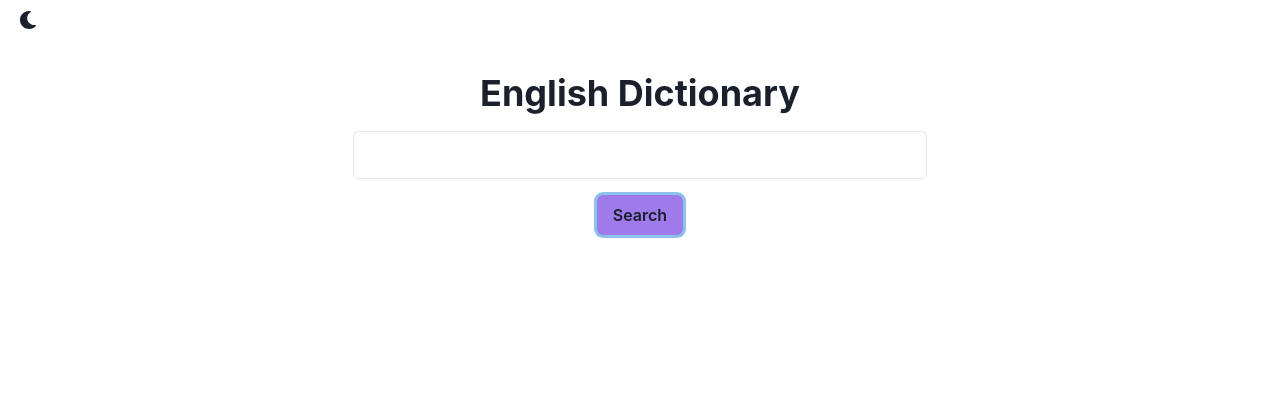
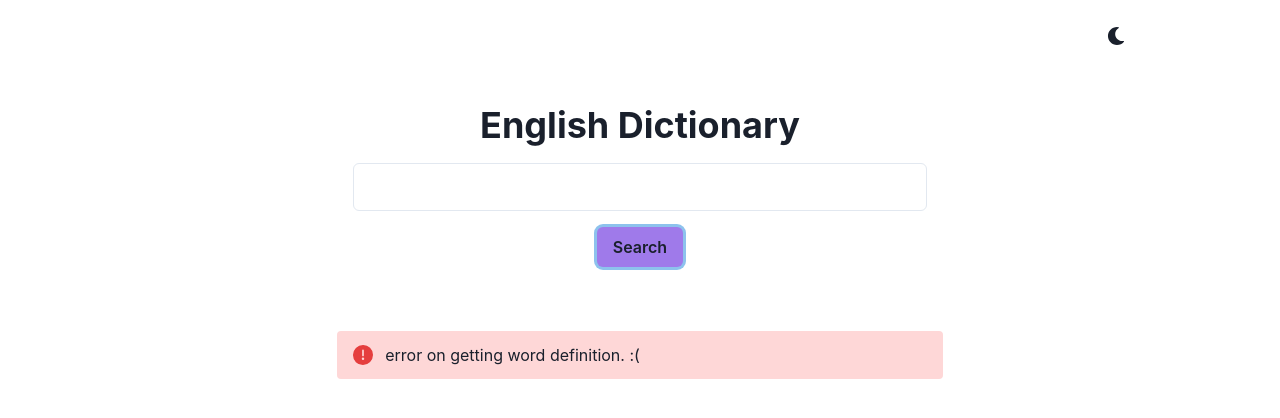
Before and after one commit to Bruends/dictionary-app, a React (Create React App) app: page / in a window 1280 px wide. Both pictures are taken after a click on the button "Search". Shown: the top 418 px of the page. Built offline with nearby package versions, Linux system fonts and the light colour scheme; no server answers.

Commit message:
adding error messages

```diff
--- a/src/App.js
+++ b/src/App.js
@@ -1,5 +1,5 @@
 import React from 'react';
-import { ChakraProvider, theme, Stack, Spinner} from '@chakra-ui/react';
+import { ChakraProvider, theme, Stack, Spinner, Flex, Alert, AlertIcon} from '@chakra-ui/react';
 import { ColorModeSwitcher } from './ColorModeSwitcher';
 import Search from './components/Search'
 import WordInfo from './components/WordInfo';
@@ -7,28 +7,42 @@ import WordMeanings from './components/WordMeanings';
 import { useSelector } from 'react-redux';
 
 function App() {
-
+  // getting global state
   const state = useSelector((state) => state);
 
 
   return (
     <ChakraProvider theme={theme}>
-      <ColorModeSwitcher justifySelf="flex-end" />
+      {/* theme switch button */}
+      <Flex w='90%' justifyContent='flex-end' p={4}>
+        <ColorModeSwitcher  />
+      </Flex>
+
+      {/* search bar */}
       <Search />
 
-      <Stack align="center" mt={8}>
-        {/* render loading spinner */}
-        {state.loading ? <Spinner size='xl' /> : null}
-      </Stack>
+      {/* Loading Spinner */}
+      <Flex justify='center' w='100%' mt={8}>
+        {state.loading ? <Spinner size='xl' color='purple.500' /> : null}
+      </Flex>
 
-      {state.data ? (
-        <Stack wrap="wrap" direction="row" justify="center">
+      {/* word info */}
+      {state.data && (
+        <Stack wrap='wrap' direction='row' justify='center'>
+          <WordMeanings {...state.data} />
           <WordInfo {...state.data} />
-          <WordMeanings {...state.data} />
         </Stack>
-      ): null}
+      )}
 
-
+      {/* error alerts */}
+      {state.error && (
+        <Flex justify='center' w='60ch' mt={8} mx='auto'>
+          <Alert status='error' borderRadius={4}>
+            <AlertIcon />
+            {state.error}
+          </Alert>
+        </Flex>
+      )}
     </ChakraProvider>
   );
 }
--- a/src/apiRequest/apiRequest.js
+++ b/src/apiRequest/apiRequest.js
@@ -1,13 +1,26 @@
 export const fetchWordInfo = (word) => {
+    // return a new function
+    // that will be executed in redux thunk middleware
     return async (dispatch) => {
         try {
+            // get the word info from api
+            // and dispach the result
             dispatch({ type: 'FETCH_START' });
             const url  = `https://api.dictionaryapi.dev/api/v2/entries/en/${word}`;
             const res  = await fetch(url);
-            const [data] = await res.json();
-            dispatch({ type: 'FETCH_SUCCESS', payload: data });
+            // no found
+            if(res.status == 404)
+                return dispatch({ type: 'FETCH_ERROR', payload: 'word not found.'});
+
+                // dispatch word info
+            if(res.status == 200) {
+                const [data] = await res.json();
+                return dispatch({ type: 'FETCH_SUCCESS', payload: data });
+            }
+
         } catch(error){
-            dispatch({ type: 'FETCH_ERROR', payload: error });
+            console.log(error.message);
+            return dispatch({ type: 'FETCH_ERROR', payload: 'error on getting word definition. :(' });
         }
     }
 }
```
